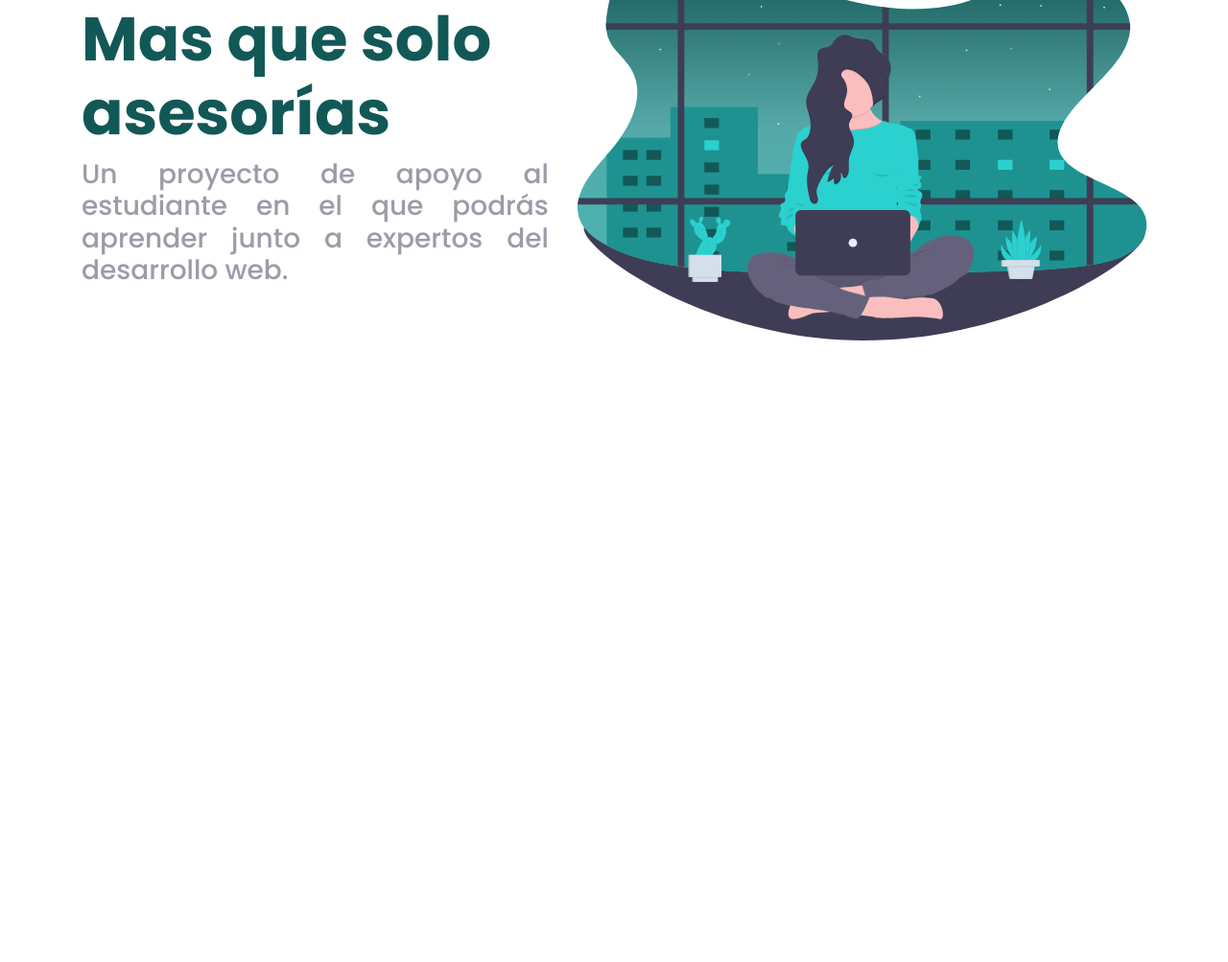
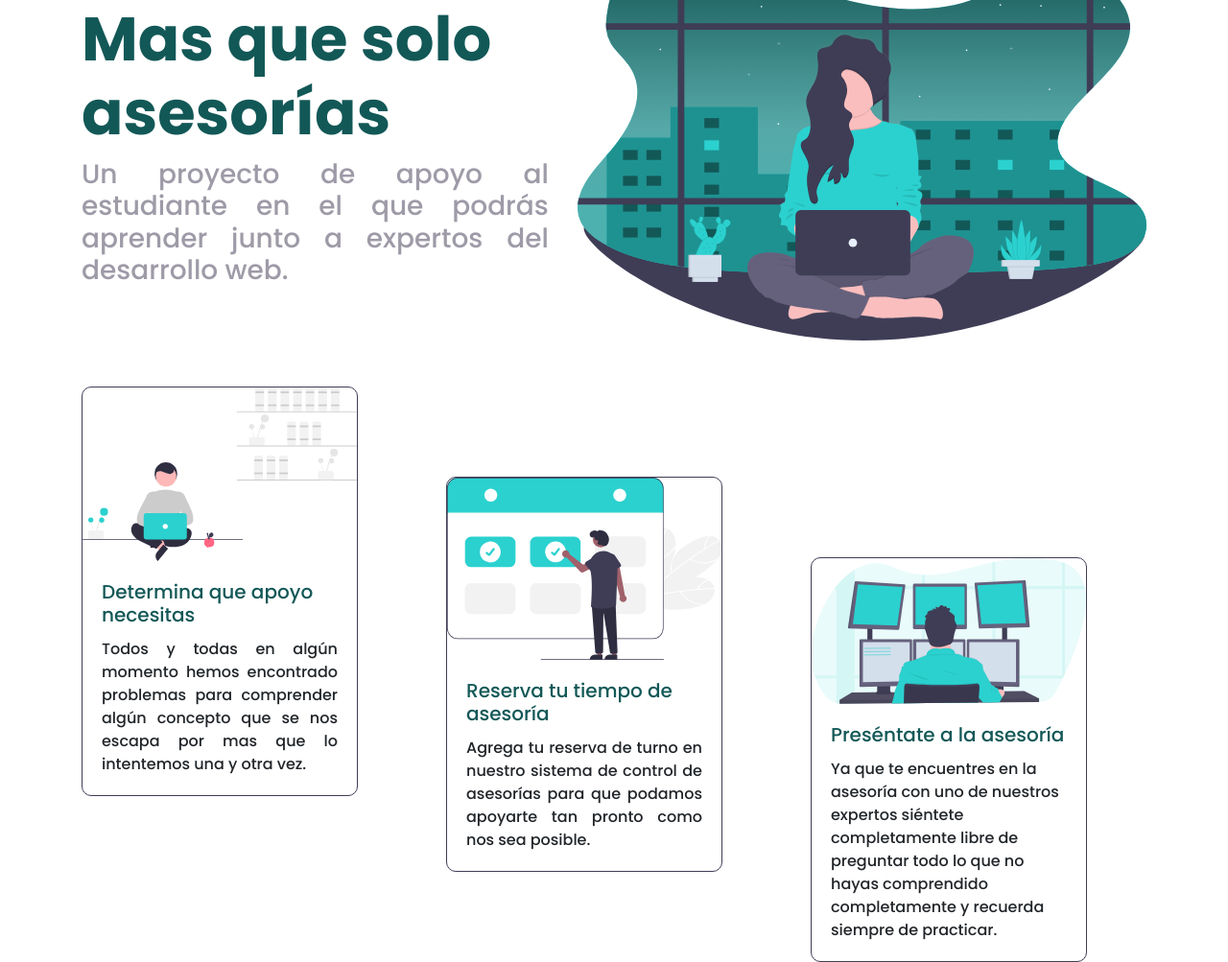
Before and after one commit to delagit/retos-master-en-code-g2, a plain HTML site: page Ejercicio_EstructurasDeDatos/3_Queue/index3.html in a window 1280 px wide. Shown: the part 163-1166 px from the top of the page at 96% size. Before the commit the page ends 800 px from the top, so only its background shows below. Drawn offline with nearby package versions, Linux system fonts and the light colour scheme; a script that the page names is missing.

Commit message:
Tarjetas completas y funcionales

```diff
--- a/Ejercicio_EstructurasDeDatos/3_Queue/index3.html
+++ b/Ejercicio_EstructurasDeDatos/3_Queue/index3.html
@@ -47,6 +47,39 @@
   </div>
   <!-- FINAL DEL HERO -->
 
+  <!-- INICIO CARACTERISTICAS -->
+  <div class="container mt-5">
+    <div class="row contenedormayor">
+      <div class="col align-self-start">
+        <div class="card" style="width: 18rem;">
+          <img src="working.svg" class="card-img-top" alt="...">
+          <div class="card-body">
+            <h5 class="card-title">Determina que apoyo necesitas</h5>
+            <p class="card-text text-justify">Todos y todas en algún momento hemos encontrado problemas para comprender algún concepto que se nos escapa por mas que lo intentemos una y otra vez.</p>
+          </div>
+        </div>
+      </div>
+      <div class="col align-self-center">
+        <div class="card" style="width: 18rem;">
+          <img src="booking.svg" class="card-img-top" alt="...">
+          <div class="card-body">
+            <h5 class="card-title">Reserva tu tiempo de asesoría</h5>
+            <p class="card-text text-justify">Agrega tu reserva de turno en nuestro sistema de control de asesorías para que podamos apoyarte tan pronto como nos sea posible.</p>
+          </div>
+        </div>
+      </div>
+      <div class="col align-self-end">
+        <div class="card" style="width: 18rem;">
+          <img src="expert.svg" class="card-img-top" alt="...">
+          <div class="card-body">
+            <h5 class="card-title">Preséntate a la asesoría</h5>
+            <p class="card-text">Ya que te encuentres en la asesoría con uno de nuestros expertos siéntete completamente libre de preguntar todo lo que no hayas comprendido completamente y recuerda siempre de practicar.</p>
+          </div>
+        </div>
+      </div>
+    </div>
+  </div>
+  <!-- FINAL CARACTERISTICAS -->
 
   <script src="Ejercicio3_queue.js"></script>
 </body>
--- a/Ejercicio_EstructurasDeDatos/3_Queue/style.css
+++ b/Ejercicio_EstructurasDeDatos/3_Queue/style.css
@@ -44,3 +44,16 @@ body{
   height: 400px;
 }
 /* HERO DERECHA */
+
+/* CARACTERISTICAS */
+.contenedormayor{
+  height: 600px;
+}
+.card{
+  border-radius: 10px;
+  border: #3f3d56 1px solid;
+}
+.card-title{
+  color: #125857;
+}
+/* CARACTERISTICAS */
```
Also changed, not shown: Ejercicio_EstructurasDeDatos/3_Queue/booking.svg (added), Ejercicio_EstructurasDeDatos/3_Queue/expert.svg (added), Ejercicio_EstructurasDeDatos/3_Queue/working.svg (added).
